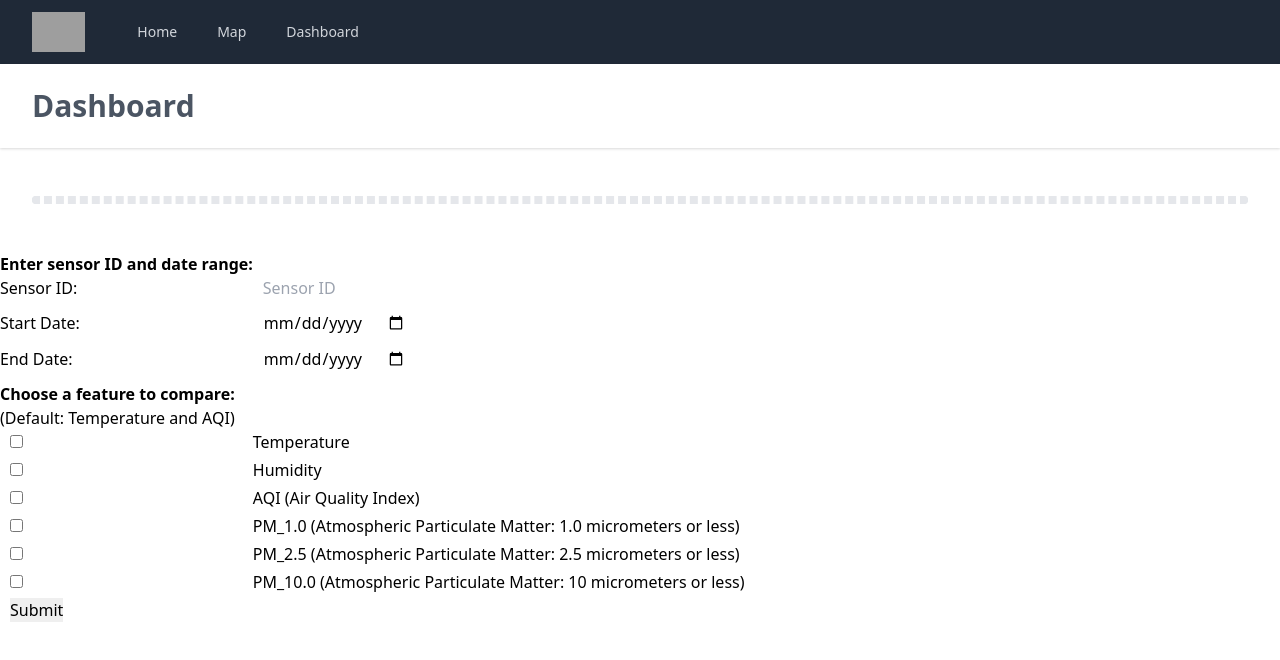
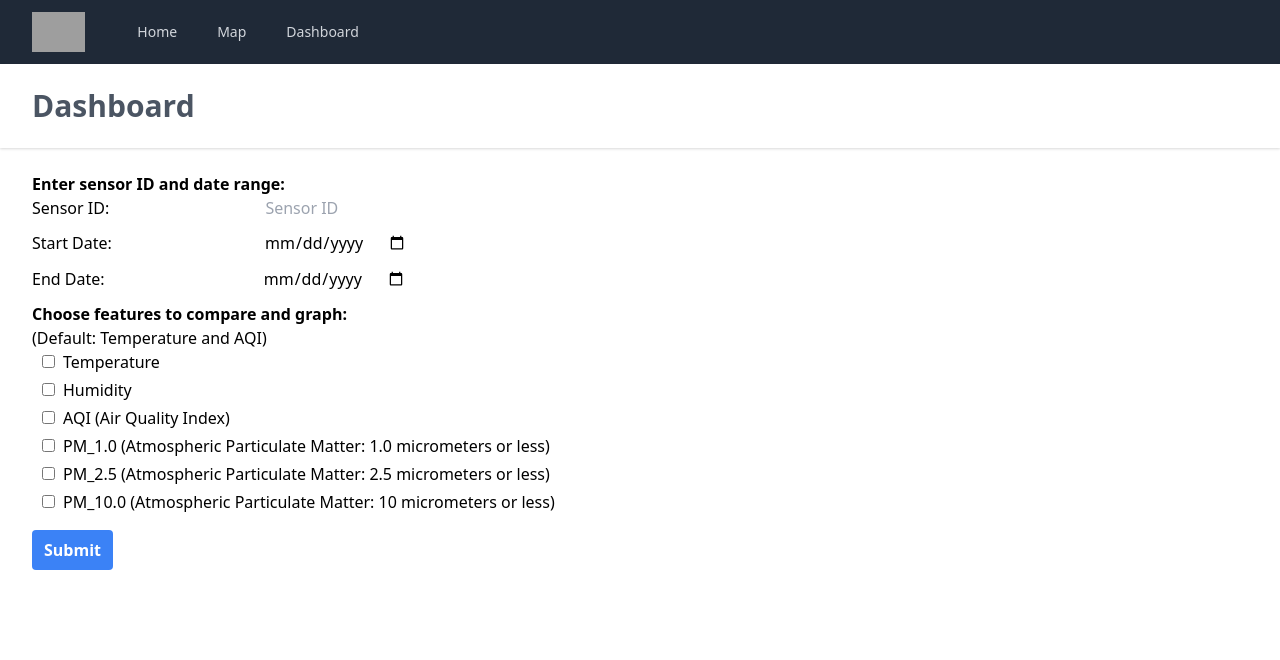
Before and after one commit to mchen606/Schmidt-Center-Dashboard, a React (Create React App) app: page /DashBoard in a window 1280 px wide. Shown: the top 660 px of the page. Built offline with nearby package versions, Linux system fonts and the light colour scheme; grey boxes are pictures that could not be loaded.

Commit message:
Formatted dashboard

```diff
--- a/src/App.css
+++ b/src/App.css
@@ -11,13 +11,13 @@ div.user-input {
   display: table-row;
 }
 
-label,
 input {
   display: table-cell;
   margin-bottom: 10px;
   margin-left: 10px;
 }
 
-label {
+/*label {
   padding-right: 10px;
 }
+*/
--- a/src/components/MapView.js
+++ b/src/components/MapView.js
@@ -38,7 +38,7 @@ function showLabelMap(sensorData) {
           <Popup>
             <div
               className='container mx-auto p-2 text-center rounded-md'
-              id={aqiGradeRGB(sensor.AQI)}
+              id={aqiGradeRGB(sensor.AQI)[0]}
               key={sensorKey}
             >
               <h1 className='font-sans font-bold '>Label: {sensor.Label}</h1>
@@ -121,13 +121,13 @@ function MapView() {
           </h2>
         </div>
         <div className='flex'>
-          <div className='py-1 font-medium'>{aqiGradeRGB(avg)[1]}</div>
+          <div className='py-1 font-medium text-gray-600'>{aqiGradeRGB(avg)[1]}</div>
           <div>
             <img
               src='/arrow.jpg'
               alt='Double Sided Arrow' />
           </div>
-          <div className='py-1 font-medium'>{aqiGradeRGB(avg)[2]}</div>
+          <div className='py-1 font-medium text-gray-600'>{aqiGradeRGB(avg)[2]}</div>
         </div>
       </div></><><MapContainer center={center} zoom={10} scrollWheelZoom={true}>
           <TileLayer
--- a/src/components/dashboard.js
+++ b/src/components/dashboard.js
@@ -55,7 +55,7 @@ export function HandleInputForm() {
             <b>Enter sensor ID and date range:</b>
           </h2>
           <div className='user-input'>
-            <label htmlFor='sensor-id'> Sensor ID: </label>
+            <label htmlFor='sensor-id' style={{'margin-right':'142px'}}> Sensor ID: </label>
             <input
               type='number'
               id='sensor-id'
@@ -67,7 +67,7 @@ export function HandleInputForm() {
             ></input>
           </div>
           <div className='user-input'>
-            <label htmlFor='start-date'> Start Date: </label>
+            <label htmlFor='start-date' style={{'margin-right':'138px'}}> Start Date: </label>
             <input
               type='date'
               id='start-date'
@@ -78,7 +78,7 @@ export function HandleInputForm() {
             ></input>
           </div>
           <div className='user-input'>
-            <label htmlFor='end-date'> End Date: </label>
+            <label htmlFor='end-date' style={{'margin-right':'144px'}}> End Date: </label>
             <input
               type='date'
               id='end-date'
@@ -89,7 +89,7 @@ export function HandleInputForm() {
             ></input>
           </div>
           <h2>
-            <b>Choose a feature to compare:</b>
+            <b>Choose features to compare and graph:</b>
           </h2>
           <p>(Default: Temperature and AQI)</p>
           <div className='user-input'>
@@ -100,7 +100,7 @@ export function HandleInputForm() {
               value={inputs.temperature}
               onChange={handleCheckboxChange}
             ></input>
-            <label htmlFor='temperature'>Temperature</label>
+            <span htmlFor='temperature' className='ml-2'>Temperature</span>
           </div>
           <div className='user-input'>
             <input
@@ -110,7 +110,7 @@ export function HandleInputForm() {
               value={inputs.humidity}
               onChange={handleCheckboxChange}
             ></input>
-            <label htmlFor='humidity'>Humidity</label>
+            <span htmlFor='humidity' className='ml-2'>Humidity</span>
           </div>
           <div className='user-input'>
             <input
@@ -120,7 +120,7 @@ export function HandleInputForm() {
               value={inputs.aqi}
               onChange={handleCheckboxChange}
             ></input>
-            <label htmlFor='AQI'>AQI (Air Quality Index)</label>
+            <span htmlFor='AQI' className='ml-2'>AQI (Air Quality Index)</span>
           </div>
           <div className='user-input'>
             <input
@@ -130,9 +130,9 @@ export function HandleInputForm() {
               value={inputs.pm_1}
               onChange={handleCheckboxChange}
             ></input>
-            <label htmlFor='pm_1_0'>
+            <span htmlFor='pm_1_0' className='ml-2'>
               PM_1.0 (Atmospheric Particulate Matter: 1.0 micrometers or less)
-            </label>
+            </span>
           </div>
           <div className='user-input'>
             <input
@@ -142,9 +142,9 @@ export function HandleInputForm() {
               value={inputs.pm_25}
               onChange={handleCheckboxChange}
             ></input>
-            <label htmlFor='pm_2_5'>
+            <span htmlFor='pm_2_5' className='ml-2'>
               PM_2.5 (Atmospheric Particulate Matter: 2.5 micrometers or less)
-            </label>
+            </span>
           </div>
           <div className='user-input'>
             <input
@@ -154,13 +154,19 @@ export function HandleInputForm() {
               value={inputs.pm_10}
               onChange={handleCheckboxChange}
             ></input>
-            <label htmlFor='pm_10_0'>
+            <span htmlFor='pm_10_0' className='ml-2'>
               PM_10.0 (Atmospheric Particulate Matter: 10 micrometers or less)
-            </label>
+            </span>
           </div>
 
           <div className='user-input'>
-            <input type='submit' value='Submit' id='submit'></input>
+            <button className="bg-blue-500 hover:bg-blue-700 text-white font-bold py-2 px-3 mt-3 rounded"
+              type='submit'
+              value='Submit'
+              id='submit'
+            >
+              Submit
+            </button>
           </div>
         </form>
       </div>
--- a/src/pages/DashBoard.js
+++ b/src/pages/DashBoard.js
@@ -10,16 +10,11 @@ function DashBoard() {
           </div>
         </header>
         <main>
-          <div className="max-w-7xl mx-auto py-6 sm:px-6 lg:px-8">
-            {/* Replace with your content */}
-            <div className="px-4 py-6 sm:px-0">
-              <div className="border-4 border-dashed border-gray-200 rounded-lg">
-
-               </div>
+          <div className='max-w-7xl mx-auto py-6 sm:px-6 lg:px-8 flex'>
+            <div className='px-4 sm:px-0'>
+              <HandleInputForm />
             </div>
-            {/* /End replace */}
           </div>
-          <HandleInputForm />
         </main>
     </>
   )
```
Also changed, not shown: src/pages/Map.js (line endings or trailing spaces).
